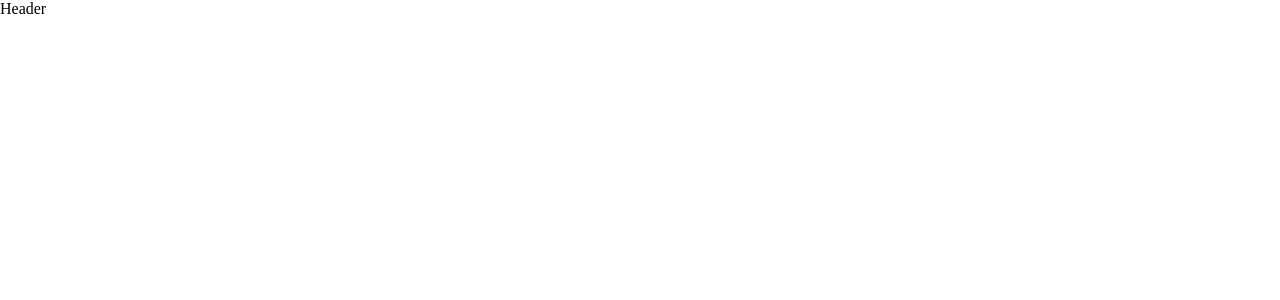
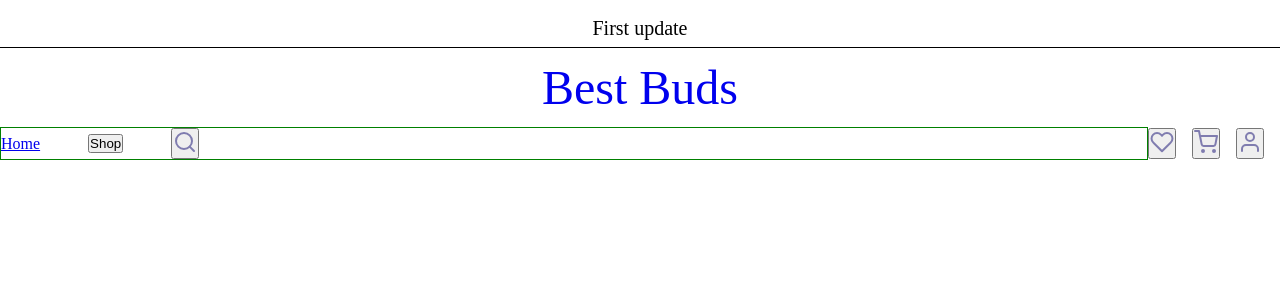
Before and after one commit to jennstirpe/ecommerce-exmpl, a React (Vite) app: page / in a window 1280 px wide. Shown: the top 300 px of the page. Built offline with nearby package versions, Linux system fonts and the light colour scheme.

Commit message:
Basic header/nav content and structure

```diff
--- a/src/components/Global.jsx
+++ b/src/components/Global.jsx
@@ -6,6 +6,12 @@ const GlobalStyles = createGlobalStyle`
         margin: 0;
         padding: 0;
     }
+
+    button {
+        &:hover {
+            cursor: pointer;
+        }
+    }
 `;
 
 export default GlobalStyles;
--- a/src/components/header/Header.jsx
+++ b/src/components/header/Header.jsx
@@ -1,7 +1,21 @@
-import React from 'react'
+import { StyledHeader } from "./styled/Header.styled";
+import Nav from "./Nav";
+import { Link } from "react-router-dom";
 
 export default function Header() {
   return (
-    <div>Header</div>
+    <StyledHeader>
+        <div className="updates-bar">
+            <ul className="updates">
+            <li className="update first">First update</li>
+            <li className="update second">Second update</li>
+            </ul>
+        </div>
+
+        <div className="company-logo">
+            <Link className="nav-link" to="/">Best Buds</Link>
+        </div>
+        <Nav />
+    </StyledHeader>
   )
 }
--- /dev/null
+++ b/src/components/header/Nav.jsx
@@ -0,0 +1,68 @@
+import { useState } from "react";
+import { StyledNav } from "./styled/Nav.styled";
+import { Link } from "react-router-dom";
+
+export default function Nav() {
+    const [menuActive, setMenuActive] = useState(false);
+    const [subMenuActive, setSubMenuActive] = useState(false);
+    const [searchActive, setSearchActive] = useState(false);
+
+
+  return (
+    <StyledNav>
+
+        {
+            menuActive ? (
+                <button className="mobile-menu-btn" onClick={() => setMenuActive(false)} aria-label="Close menu">
+                    <svg xmlns="http://www.w3.org/2000/svg" width="24" height="24" viewBox="0 0 24 24" fill="none" stroke="#7F7CAF" stroke-width="2" stroke-linecap="round" stroke-linejoin="round" class="feather feather-x"><line x1="18" y1="6" x2="6" y2="18"></line><line x1="6" y1="6" x2="18" y2="18"></line></svg>
+                </button>
+            ) : (
+                <button className="mobile-menu-btn" onClick={() => setMenuActive(true)} aria-label="Open menu">
+                    <svg aria-label xmlns="http://www.w3.org/2000/svg" width="24" height="24" viewBox="0 0 24 24" fill="none" stroke="#7F7CAF" stroke-width="2" stroke-linecap="round" stroke-linejoin="round" class="feather feather-align-right"><line x1="21" y1="10" x2="7" y2="10"></line><line x1="21" y1="6" x2="3" y2="6"></line><line x1="21" y1="14" x2="3" y2="14"></line><line x1="21" y1="18" x2="7" y2="18"></line></svg>
+                </button>
+            )
+        }
+
+        <div className={ menuActive ? "nav-section main-menu" : "nav-section main-menu menu-closed"}>
+
+            <Link className="nav-link" to="/">Home</Link>
+
+            <button onClick={() => setSubMenuActive(!subMenuActive)}>Shop</button>
+            {
+                subMenuActive ? (
+                <ul>
+                    <li>Low Light</li>
+                    <li>Medium Light</li>
+                    <li>High Light</li>
+                    <li>Shop All</li>
+                </ul>
+                ) : null
+            }
+
+            <button onClick={() => setSearchActive(!searchActive)} aria-label="Search">
+                <svg xmlns="http://www.w3.org/2000/svg" width="24" height="24" viewBox="0 0 24 24" fill="none" stroke="#7F7CAF" stroke-width="2" stroke-linecap="round" stroke-linejoin="round" class="feather feather-search"><circle cx="11" cy="11" r="8"></circle><line x1="21" y1="21" x2="16.65" y2="16.65"></line></svg>
+            </button>
+            {
+                searchActive ? (
+                    <input type="text" placeholder="Search..." />
+                ) : null
+            }
+
+        </div>
+
+        <div className="nav-section">
+            <button aria-label="Wishlist">
+                <svg xmlns="http://www.w3.org/2000/svg" width="24" height="24" viewBox="0 0 24 24" fill="none" stroke="#7F7CAF" stroke-width="2" stroke-linecap="round" stroke-linejoin="round" class="feather feather-heart"><path d="M20.84 4.61a5.5 5.5 0 0 0-7.78 0L12 5.67l-1.06-1.06a5.5 5.5 0 0 0-7.78 7.78l1.06 1.06L12 21.23l7.78-7.78 1.06-1.06a5.5 5.5 0 0 0 0-7.78z"></path></svg>
+            </button>
+
+            <button aria-label="Cart">
+                <svg xmlns="http://www.w3.org/2000/svg" width="24" height="24" viewBox="0 0 24 24" fill="none" stroke="#7F7CAF" stroke-width="2" stroke-linecap="round" stroke-linejoin="round" class="feather feather-shopping-cart"><circle cx="9" cy="21" r="1"></circle><circle cx="20" cy="21" r="1"></circle><path d="M1 1h4l2.68 13.39a2 2 0 0 0 2 1.61h9.72a2 2 0 0 0 2-1.61L23 6H6"></path></svg>
+            </button>
+            <button aria-label="Account">
+                <svg xmlns="http://www.w3.org/2000/svg" width="24" height="24" viewBox="0 0 24 24" fill="none" stroke="#7F7CAF" stroke-width="2" stroke-linecap="round" stroke-linejoin="round" class="feather feather-user"><path d="M20 21v-2a4 4 0 0 0-4-4H8a4 4 0 0 0-4 4v2"></path><circle cx="12" cy="7" r="4"></circle></svg>
+            </button>
+        </div>
+
+    </StyledNav>
+  )
+}
--- /dev/null
+++ b/src/components/header/styled/Header.styled.jsx
@@ -0,0 +1,56 @@
+import styled from "styled-components";
+
+export const StyledHeader = styled.header`
+
+    .updates-bar {
+        width: 100vw;
+        height: 3rem;
+        overflow: hidden;
+        position: relative;
+        border-bottom: 1px solid black;
+
+        .updates {
+            display: flex;
+            flex-direction: column;
+            align-items: center;
+            justify-content: space-evenly;
+            list-style: none;
+            position: relative;
+            height: 6rem;
+            /* animation: 5s scrollUpdates ease-in-out infinite alternate; */
+
+            @keyframes scrollUpdates {
+                0% {
+                    bottom: 0;
+                }
+
+                25% {
+                    bottom: 0;
+                }
+
+                75% {
+                    bottom: 3rem;
+                }
+
+                100% {
+                    bottom: 3rem;
+                }
+            }
+
+            .update {
+                font-size: 1.25rem;
+            }
+        }
+    }
+
+    .company-logo {
+        text-align: center;
+        font-size: 3rem;
+        padding: .75rem 0;
+
+        a {
+            text-decoration: none;
+        }
+
+    }
+`;
--- /dev/null
+++ b/src/components/header/styled/Nav.styled.jsx
@@ -0,0 +1,52 @@
+import styled from "styled-components";
+
+export const StyledNav = styled.nav`
+    width: 100vw;
+    display: flex;
+    position: relative;
+
+    .mobile-menu-btn {
+        margin-right: auto;
+    }
+
+    .nav-section {
+        display: flex;
+        align-items: center;
+
+        a, button {
+            margin-right: 1rem;
+        }
+    }
+
+    .main-menu {
+        position: absolute;
+        top: 2rem;
+        width: 100%;
+        justify-content: space-evenly;
+    }
+
+    .menu-closed {
+        display: none;
+    }
+
+
+    @media (min-width: 768px) {
+        .mobile-menu-btn {
+            display: none;
+        }
+
+        .main-menu {
+            border: 1px solid green;
+            position: static;
+            justify-content: flex-start;
+
+            a, button {
+                margin-right: 3rem;
+            }
+        }
+
+        .menu-closed {
+            display: flex;
+        }
+    }
+`;
```
